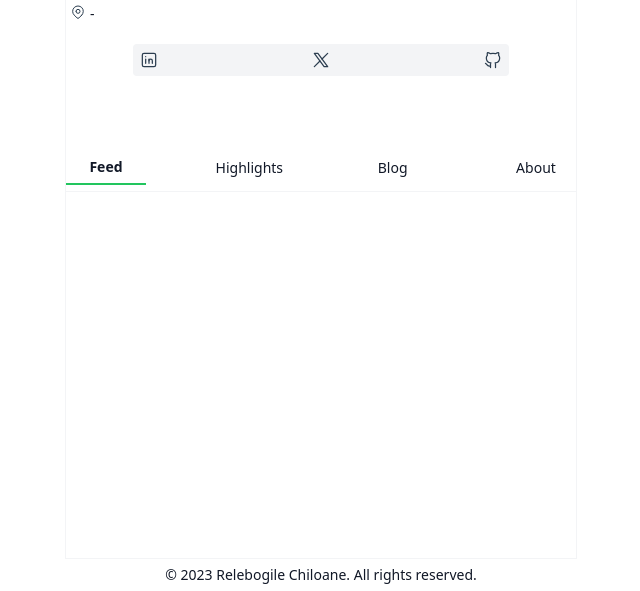
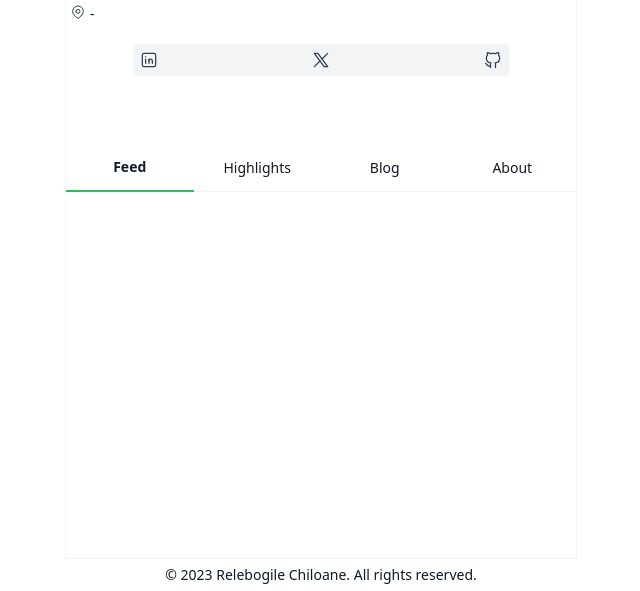
Before and after one commit to chiloanerk/PortfolioSite, a PHP site: page / in a window 1280 px wide. Shown: the part 241-832 px from the top of the page, without its empty margins (319-959 px from the left). Run offline with PHP 8.4, Linux system fonts and the light colour scheme; data that the repository does not hold is empty; some libraries are stand-ins or nearby versions.

Commit message:
visual tweaks

```diff
--- a/app/views/home/index.view.php
+++ b/app/views/home/index.view.php
@@ -12,11 +12,11 @@
 </head>
 <body class="flex flex-col min-h-screen dark:bg-gray-900 dark:text-gray-50 text-gray-900 text-sm">
 <div id="container" class="md:w-2/5 md:mx-auto bg-transparent flex-grow">
-    <main class="border border-gray-100 flex flex-col min-h-screen">
+    <main class="border border-gray-100 dark:border-gray-700 flex flex-col min-h-screen">
         <header class="h-96">
             <?php include base_path('app/views/partials/header.view.php')?>
         </header>
-        <nav id="navbar" class="h-12 border-b border-gray-100 transition-all duration-300">
+        <nav id="navbar" class="h-12 border-b border-gray-100 dark:border-gray-700 transition-all duration-300">
             <?php include base_path('app/views/partials/nav.view.php')?>
         </nav>
         <article id="article">
--- a/app/views/main/blog.view.php
+++ b/app/views/main/blog.view.php
@@ -1,5 +1,5 @@
 <?php foreach ($posts as $post) : ?>
-    <section class="border-b border-gray-100 hover:bg-gray-50 p-2">
+    <section class="border-b border-gray-100 dark:border-gray-700 hover:bg-gray-50 hover:dark:bg-gray-800 p-2">
         <header class="py-2 flex justify-between">
             <h2 class="text-2xl font-semibold text-green-600"><?= $post['title'] ?></h2>
             <p class="text-xs font-light">Posted on <?= date('d/m/Y H:i', strtotime($post['timestamp'])); ?></p>
--- a/app/views/main/feed.view.php
+++ b/app/views/main/feed.view.php
@@ -1,5 +1,5 @@
 <?php foreach ($getFeed as $feed) : ?>
-    <section class="flex flex-row border-b border-gray-100 hover:bg-gray-50 p-2">
+    <section class="flex flex-row border-b border-gray-100 dark:border-gray-700 hover:bg-gray-50 hover:dark:bg-gray-800 p-2">
         <div class=" w-1/12">
             <a href="/">
                 <img src="images/profile.png" alt="" class="w-10 h-10 rounded-full border border-gray-200">
--- a/app/views/partials/nav.view.php
+++ b/app/views/partials/nav.view.php
@@ -1,10 +1,10 @@
 <div>
-    <ul id="navigation" class="flex h-12 place-items-center justify-between">
-        <li id="feed"><a href="/feed" class="w-20 h-8 hover:bg-gray-100 flex justify-center items-center">Feed</a></li>
-        <li id="highlights"><a href="/highlights" class="w-20 h-8  hover:bg-gray-100 flex justify-center items-center">Highlights</a>
+    <ul id="navigation" class="grid grid-cols-4 auto-cols-auto w-full h-12 ">
+        <li id="feed"><a href="/feed" class="h-full hover:bg-gray-100 hover:dark:bg-gray-800 flex justify-center items-center">Feed</a></li>
+        <li id="highlights"><a href="/highlights" class="h-full  hover:bg-gray-100 hover:dark:bg-gray-800 flex justify-center items-center">Highlights</a>
         </li>
-        <li id="blog"><a href="/blog" class="w-20 h-8 hover:bg-gray-100 flex justify-center items-center">Blog</a></li>
-        <li id="about"><a href="/about" class="w-20 h-8  hover:bg-gray-100 flex justify-center items-center">About</a>
+        <li id="blog"><a href="/blog" class="h-full hover:bg-gray-100 hover:dark:bg-gray-800 flex justify-center items-center">Blog</a></li>
+        <li id="about"><a href="/about" class="h-full  hover:bg-gray-100 hover:dark:bg-gray-800 flex justify-center items-center">About</a>
         </li>
     </ul>
 </div>
--- a/public/scripts/nav.js
+++ b/public/scripts/nav.js
@@ -40,10 +40,10 @@ document.addEventListener('DOMContentLoaded', function () {
 
     window.addEventListener('scroll', function () {
         if (window.pageYOffset > distanceFromTop) {
-            navbar.classList.add('bg-gray-50', 'bg-opacity-90', 'fixed', 'top-0', 'w-full', 'md:w-2/5', 'mx-auto');
+            navbar.classList.add('bg-gray-50', 'dark:bg-gray-700' , 'bg-opacity-90', 'fixed', 'top-0', 'w-full', 'md:w-2/5', 'mx-auto');
             article.classList.add('mt-12');
         } else {
-            navbar.classList.remove('bg-gray-50', 'bg-opacity-90', 'fixed', 'top-0', 'w-full', 'md:w-2/5', 'mx-auto');
+            navbar.classList.remove('bg-gray-50', 'dark:bg-gray-700', 'bg-opacity-90', 'fixed', 'top-0', 'w-full', 'md:w-2/5', 'mx-auto');
             article.classList.remove('mt-12')
         }
     });
```
